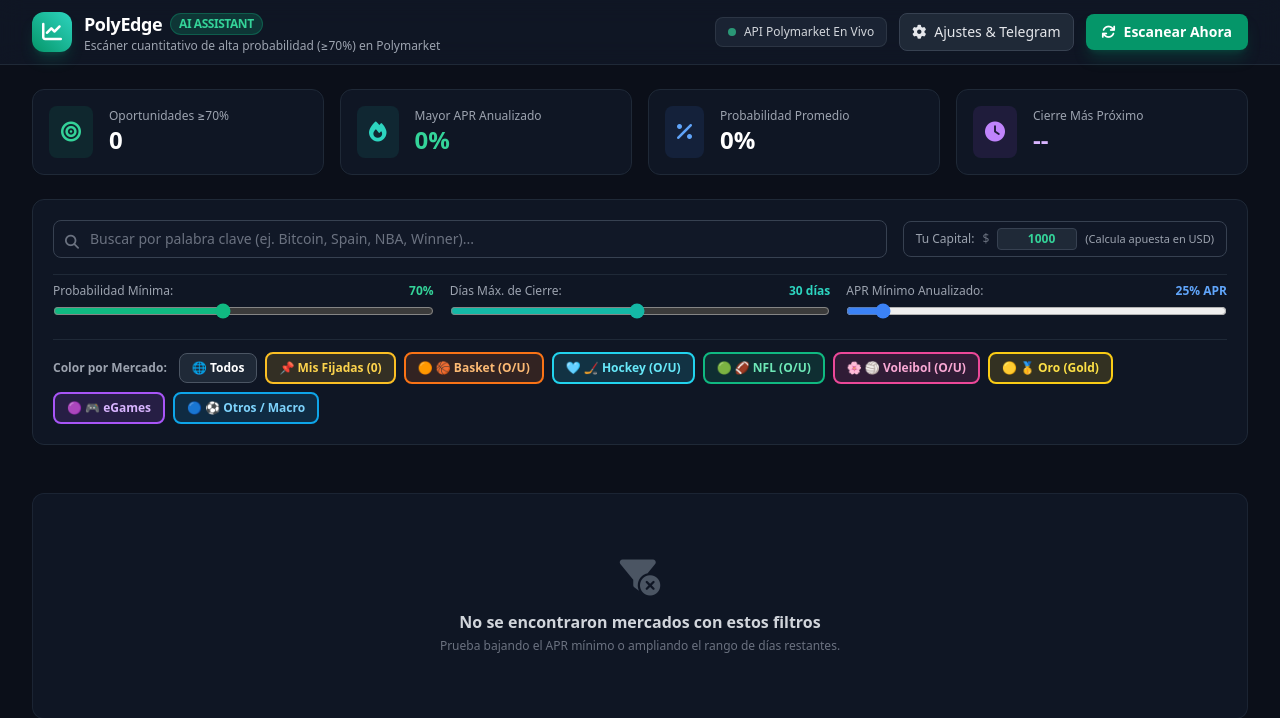
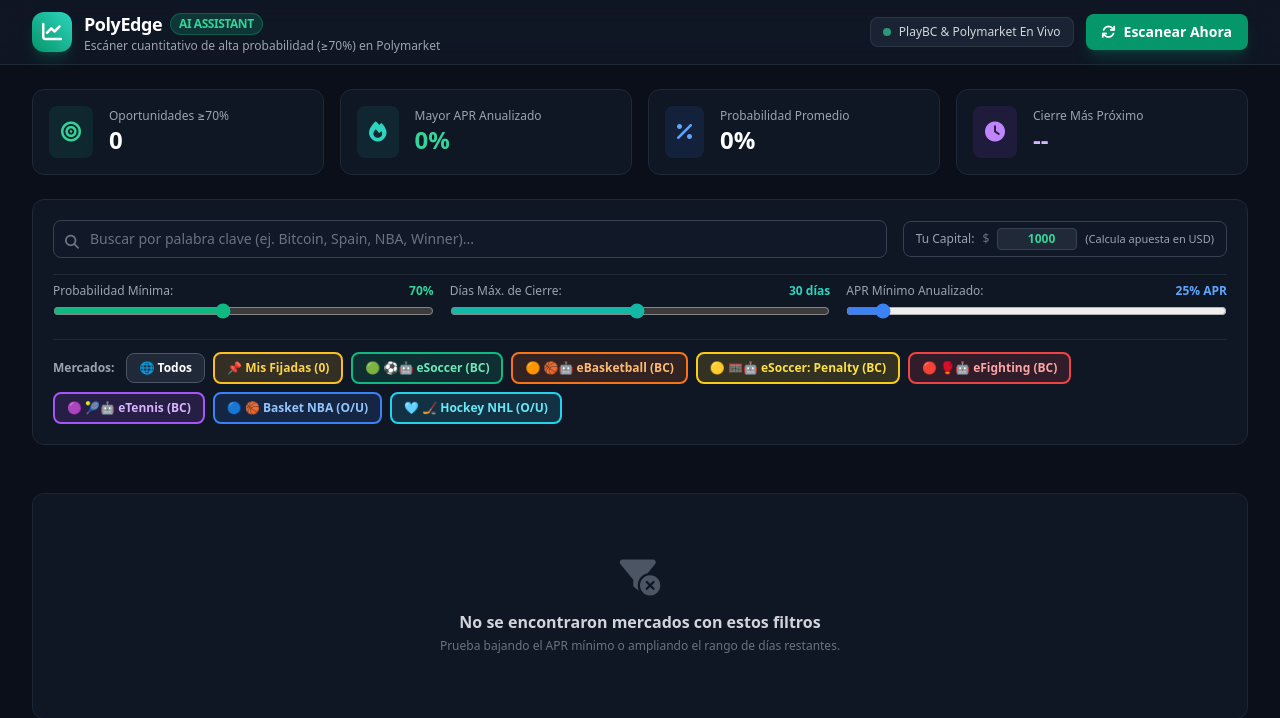
Before and after one commit to liquiloop/polymarket-assistant, a Flask app: page / in a window 1280 px wide. Shown: the top 718 px of the page. Run offline with Flask 3, Linux system fonts and the light colour scheme; data that the repository does not hold is empty; some libraries are stand-ins or nearby versions.

Commit message:
Remove NFL/Volleyball/Gold/Telegram worker and add 5 dedicated BC.GAME categories in templates/index.html

```diff
--- a/templates/index.html
+++ b/templates/index.html
@@ -64,12 +64,8 @@
       <div class="flex items-center space-x-3">
         <div class="hidden sm:flex items-center space-x-2 bg-gray-800/80 px-3 py-1.5 rounded-lg border border-gray-700/60 text-xs">
           <span class="w-2 h-2 rounded-full bg-emerald-400 animate-pulse"></span>
-          <span class="text-gray-300">API Polymarket En Vivo</span>
+          <span class="text-gray-300">PlayBC & Polymarket En Vivo</span>
         </div>
-        <button onclick="abrirConfigModal()" class="px-3 py-2 rounded-lg bg-gray-800 hover:bg-gray-700 text-gray-200 text-sm font-medium border border-gray-700 transition flex items-center gap-2">
-          <i class="fa-solid fa-gear"></i>
-          <span class="hidden sm:inline">Ajustes & Telegram</span>
-        </button>
         <button onclick="escanearMercados()" id="btn-scan" class="px-4 py-2 rounded-lg bg-emerald-600 hover:bg-emerald-500 text-white text-sm font-semibold transition flex items-center gap-2 shadow-lg shadow-emerald-600/25">
           <i class="fa-solid fa-arrows-rotate" id="scan-icon"></i>
           <span>Escanear Ahora</span>
@@ -171,33 +167,33 @@
 
       <!-- LEYENDA DE COLORES Y FILTRO RÁPIDO POR CATEGORÍA -->
       <div class="pt-3 border-t border-gray-800 flex flex-wrap items-center gap-2 text-xs">
-        <span class="text-gray-400 font-semibold mr-1">Color por Mercado:</span>
+        <span class="text-gray-400 font-semibold mr-1">Mercados:</span>
         <button onclick="seleccionarCategoria('todos')" id="cat-todos" class="px-3 py-1.5 rounded-lg border border-gray-600 bg-gray-800 text-white font-bold transition">
           🌐 Todos
         </button>
         <button onclick="seleccionarCategoria('fijadas')" id="cat-fijadas" class="px-3 py-1.5 rounded-lg border-2 border-amber-400 bg-amber-400/15 text-amber-300 font-bold hover:bg-amber-400/25 transition">
           📌 Mis Fijadas (<span id="count-fijadas">0</span>)
         </button>
-        <button onclick="seleccionarCategoria('basket')" id="cat-basket" class="px-3 py-1.5 rounded-lg border-2 border-orange-500 bg-orange-500/15 text-orange-300 font-bold hover:bg-orange-500/25 transition">
-          🟠 🏀 Basket (O/U)
+        <button onclick="seleccionarCategoria('esoccer')" id="cat-esoccer" class="px-3 py-1.5 rounded-lg border-2 border-emerald-500 bg-emerald-500/15 text-emerald-300 font-bold hover:bg-emerald-500/25 transition">
+          🟢 ⚽🤖 eSoccer (BC)
+        </button>
+        <button onclick="seleccionarCategoria('ebasketball')" id="cat-ebasketball" class="px-3 py-1.5 rounded-lg border-2 border-orange-500 bg-orange-500/15 text-orange-300 font-bold hover:bg-orange-500/25 transition">
+          🟠 🏀🤖 eBasketball (BC)
+        </button>
+        <button onclick="seleccionarCategoria('epenalty')" id="cat-epenalty" class="px-3 py-1.5 rounded-lg border-2 border-yellow-400 bg-yellow-400/15 text-yellow-300 font-bold hover:bg-yellow-400/25 transition">
+          🟡 🥅🤖 eSoccer: Penalty (BC)
+        </button>
+        <button onclick="seleccionarCategoria('efighting')" id="cat-efighting" class="px-3 py-1.5 rounded-lg border-2 border-red-500 bg-red-500/15 text-red-300 font-bold hover:bg-red-500/25 transition">
+          🔴 🥊🤖 eFighting (BC)
+        </button>
+        <button onclick="seleccionarCategoria('etennis')" id="cat-etennis" class="px-3 py-1.5 rounded-lg border-2 border-purple-500 bg-purple-500/15 text-purple-300 font-bold hover:bg-purple-500/25 transition">
+          🟣 🎾🤖 eTennis (BC)
+        </button>
+        <button onclick="seleccionarCategoria('basket')" id="cat-basket" class="px-3 py-1.5 rounded-lg border-2 border-blue-500 bg-blue-500/15 text-blue-300 font-bold hover:bg-blue-500/25 transition">
+          🔵 🏀 Basket NBA (O/U)
         </button>
         <button onclick="seleccionarCategoria('hockey')" id="cat-hockey" class="px-3 py-1.5 rounded-lg border-2 border-cyan-400 bg-cyan-400/15 text-cyan-300 font-bold hover:bg-cyan-400/25 transition">
-          🩵 🏒 Hockey (O/U)
-        </button>
-        <button onclick="seleccionarCategoria('nfl')" id="cat-nfl" class="px-3 py-1.5 rounded-lg border-2 border-emerald-500 bg-emerald-500/15 text-emerald-300 font-bold hover:bg-emerald-500/25 transition">
-          🟢 🏈 NFL (O/U)
-        </button>
-        <button onclick="seleccionarCategoria('voleibol')" id="cat-voleibol" class="px-3 py-1.5 rounded-lg border-2 border-pink-500 bg-pink-500/15 text-pink-300 font-bold hover:bg-pink-500/25 transition">
-          🌸 🏐 Voleibol (O/U)
-        </button>
-        <button onclick="seleccionarCategoria('oro')" id="cat-oro" class="px-3 py-1.5 rounded-lg border-2 border-yellow-400 bg-yellow-400/15 text-yellow-300 font-bold hover:bg-yellow-400/25 transition">
-          🟡 🥇 Oro (Gold)
-        </button>
-        <button onclick="seleccionarCategoria('egames')" id="cat-egames" class="px-3 py-1.5 rounded-lg border-2 border-purple-500 bg-purple-500/15 text-purple-300 font-bold hover:bg-purple-500/25 transition">
-          🟣 🎮 eGames
-        </button>
-        <button onclick="seleccionarCategoria('otros')" id="cat-otros" class="px-3 py-1.5 rounded-lg border-2 border-sky-500 bg-sky-500/15 text-sky-300 font-bold hover:bg-sky-500/25 transition">
-          🔵 ⚽ Otros / Macro
+          🩵 🏒 Hockey NHL (O/U)
         </button>
       </div>
     </div>
@@ -362,7 +358,49 @@
     async function verificarEstadoFijadas() {
       const ids = Object.keys(tarjetasFijadas);
       if (ids.length === 0) return;
-      const items = ids.map(id => ({
+
+      let huboCambio = false;
+
+      // 1. Verificar partidas fijadas de BC.GAME directamente desde el navegador
+      const bcIds = ids.filter(id => String(tarjetasFijadas[id].market_id || '').startsWith('bc_'));
+      for (const id of bcIds) {
+        try {
+          const item = tarjetasFijadas[id];
+          const eid = String(item.market_id).replace('bc_', '');
+          const parts = String(id).split('_');
+          const mType = parts[2] || '';
+          const outId = parts[3] || '';
+          const urlBc = `https://api-k-c7818b61-623.sptpub.com/api/v4/live/brand/2103509236163162112/event/es/${eid}`;
+          const rBc = await fetch(urlBc);
+          if (rBc.ok) {
+            const dataBc = await rBc.json();
+            const evBc = (dataBc.events || {})[eid] || {};
+            const specDict = (evBc.markets || {})[mType] || {};
+            let foundK = null;
+            for (const outDict of Object.values(specDict)) {
+              if (outDict && outDict[outId] && !outDict[outId].b) {
+                const kv = parseFloat(outDict[outId].k || 0);
+                if (kv > 1.0) { foundK = kv; break; }
+              }
+            }
+            if (foundK) {
+              const pNow = Math.min(Math.max(1.0 / foundK, 0.01), 0.99);
+              item.price = parseFloat(pNow.toFixed(4));
+              item.centavos = Math.round(pNow * 100);
+              item.probability = parseFloat((pNow * 100).toFixed(1));
+              item.cuota_bc = foundK.toFixed(2);
+              if (pNow >= 0.95) item.estado_resultado = 'WIN';
+              else if (pNow <= 0.08) item.estado_resultado = 'LOSS';
+              huboCambio = true;
+            }
+          }
+        } catch (e) {}
+      }
+
+      // 2. Verificar partidas fijadas de Polymarket en el servidor
+      const polyIds = ids.filter(id => !String(tarjetasFijadas[id].market_id || '').startsWith('bc_'));
+      if (polyIds.length > 0) {
+        const items = polyIds.map(id => ({
           id: id,
           market_id: tarjetasFijadas[id].market_id,
           outcome: tarjetasFijadas[id].outcome
@@ -375,7 +413,6 @@
           });
           const data = await resp.json();
           if (data.success && data.updates) {
-          let huboCambio = false;
             for (const [id, info] of Object.entries(data.updates)) {
               if (tarjetasFijadas[id]) {
                 tarjetasFijadas[id].price = info.current_price;
@@ -386,13 +423,13 @@
                 huboCambio = true;
               }
             }
+          }
+        } catch (e) {}
+      }
+
       if (huboCambio) {
         guardarFijadasLocales();
         renderizarTarjetas();
-          }
-        }
-      } catch (e) {
-        console.error("Error verificando fijadas:", e);
       }
     }
 
@@ -407,7 +444,7 @@
     }
 
     function actualizarBotonesCategoria() {
-      const cats = ['todos', 'fijadas', 'basket', 'hockey', 'nfl', 'voleibol', 'oro', 'egames', 'otros'];
+      const cats = ['todos', 'fijadas', 'esoccer', 'ebasketball', 'epenalty', 'efighting', 'etennis', 'basket', 'hockey'];
       cats.forEach(c => {
         const el = document.getElementById('cat-' + c);
         if (!el) return;
@@ -468,7 +505,8 @@
           }
         }
         if (estado.categoria) {
-          if (estado.categoria === 'btc' || estado.categoria === 'deportes') {
+          const validas = ['todos', 'fijadas', 'esoccer', 'ebasketball', 'epenalty', 'efighting', 'etennis', 'basket', 'hockey'];
+          if (!validas.includes(estado.categoria)) {
             categoriaActiva = 'todos';
           } else {
             categoriaActiva = estado.categoria;
@@ -480,28 +518,57 @@
 
     async function cargarPlayBCDirecto(pMin) {
       try {
-        const base = 'https://api-k-c7818b61-623.sptpub.com/api/v4/live/brand/2103509236163162112/es';
+        const allEvs = {};
+        const sports = {};
+        const categories = {};
+        const tournaments = {};
+
+        // Consultar tanto partidas EN VIVO (live) como PRÓXIMAS (prematch) en PlayBC
+        for (const mode of ['live', 'prematch']) {
+          try {
+            const base = `https://api-k-c7818b61-623.sptpub.com/api/v4/${mode}/brand/2103509236163162112/es`;
             const r0 = await fetch(`${base}/0`);
             const init = await r0.json();
-        const vTop = (init.top_events_versions || [0])[0];
-        const vRest = (init.rest_events_versions || [0])[0];
-        const [d1, d2] = await Promise.all([
-          vTop ? fetch(`${base}/${vTop}`).then(r => r.json()) : Promise.resolve({}),
-          vRest ? fetch(`${base}/${vRest}`).then(r => r.json()) : Promise.resolve({})
-        ]);
-        const allEvs = Object.assign({}, d1.events || {}, d2.events || {});
-        const sports = Object.assign({}, d1.sports || {}, d2.sports || {});
-        const categories = Object.assign({}, d1.categories || {}, d2.categories || {});
-        const tournaments = Object.assign({}, d1.tournaments || {}, d2.tournaments || {});
-        const egameSports = new Set(['109', '111', '137', '153', '300', '302', '303', '304', '305', '307', '309', '322']);
+            const versions = [...(init.top_events_versions || []), ...(init.rest_events_versions || [])].slice(0, 2);
+            const payloads = await Promise.all(versions.map(v => fetch(`${base}/${v}`).then(r => r.json()).catch(() => ({}))));
+            for (const d of payloads) {
+              Object.assign(sports, d.sports || {});
+              Object.assign(categories, d.categories || {});
+              Object.assign(tournaments, d.tournaments || {});
+              for (const [eid, ev] of Object.entries(d.events || {})) {
+                if (!allEvs[eid]) {
+                  ev._is_live = (mode === 'live');
+                  allEvs[eid] = ev;
+                }
+              }
+            }
+          } catch (e) {}
+        }
+
+        // Mapeo de los 5 deportes de BC pedidos en las fotos
+        const mapaDeportesBC = {
+          '300': { cat: 'esoccer', label: '🟢 ⚽🤖 eSoccer (BC)' },
+          '137': { cat: 'esoccer', label: '🟢 ⚽🤖 eSoccer FC27 (BC)' },
+          '309': { cat: 'esoccer', label: '🟢 ⚽🤖 eSoccer Volta (BC)' },
+          '302': { cat: 'ebasketball', label: '🟠 🏀🤖 eBasketball (BC)' },
+          '153': { cat: 'ebasketball', label: '🟠 🏀🤖 eBasketball 2K (BC)' },
+          '307': { cat: 'epenalty', label: '🟡 🥅🤖 eSoccer: Penalty (BC)' },
+          '304': { cat: 'efighting', label: '🔴 🥊🤖 eFighting (BC)' },
+          '303': { cat: 'etennis', label: '🟣 🎾🤖 eTennis (BC)' }
+        };
+
         const extraidas = [];
+        const pUmbral = Math.min(pMin, 0.58);
 
         for (const [eid, ev] of Object.entries(allEvs)) {
           const desc = ev.desc || {};
           const sp = String(desc.sport || '');
-          if (!egameSports.has(sp) || !ev.markets) continue;
+          const infoCat = mapaDeportesBC[sp];
+          if (!infoCat || !ev.markets) continue;
+
           const comps = (desc.competitors || []).map(c => c.name || '');
           if (comps.length < 2) continue;
+
           const spInfo = sports[sp] || {};
           const spName = spInfo.name || 'eGames';
           const spSlug = spInfo.slug || 'esports';
@@ -511,11 +578,15 @@
           const tName = tInfo.name || '';
           const evSlug = desc.slug || 'match';
           const sc = ev.score || {};
-          const marcador = `${sc.home_score || 0} - ${sc.away_score || 0}`;
+          const esVivo = Boolean(ev._is_live);
+          const marcador = esVivo ? `${sc.home_score ?? 0} - ${sc.away_score ?? 0}` : 'Por Empezar';
           const urlBc = `https://playbc.fun/es/sports/${spSlug}/${cSlug}/${tSlug}/${evSlug}-${eid}`;
 
-          let mejorOp = null;
-          let mejorScore = -1;
+          let mejorOU = null;
+          let mejorScoreOU = -1;
+          let mejorGanador = null;
+          let mejorScoreGanador = -1;
+
           for (const [mType, specDict] of Object.entries(ev.markets)) {
             if (!specDict || typeof specDict !== 'object') continue;
             for (const [spec, outDict] of Object.entries(specDict)) {
@@ -523,12 +594,13 @@
               for (const [outId, outData] of Object.entries(outDict)) {
                 if (!outData || outData.b) continue;
                 const k = parseFloat(outData.k || 0);
-                if (k < 1.05 || k > 1.54) continue;
+                if (k < 1.05 || k > 1.72) continue;
                 const pImpl = 1.0 / k;
-                if (pImpl < Math.min(pMin, 0.65)) continue;
+                if (pImpl < pUmbral) continue;
                 const roi = (k - 1.0) * 100;
-                let labelBoton = '';
-                let comoGanas = '';
+                const cobro10 = (10 * k).toFixed(2);
+
+                // 1. Prioridad Principal: Over / Under (total=)
                 if (spec.includes('total=') && (outId === '12' || outId === '13')) {
                   const mTot = spec.match(/total=(\d+\.?\d*)/);
                   if (!mTot) continue;
@@ -536,24 +608,22 @@
                   if (Math.round(lv * 100) % 50 !== 0) continue;
                   const minOver = (lv % 1 !== 0) ? (Math.floor(lv) + 1) : (lv + 1);
                   const maxUnder = (lv % 1 !== 0) ? Math.floor(lv) : (lv - 1);
+                  let labelBoton = '';
+                  let comoGanas = '';
                   if (outId === '12') {
                     labelBoton = `Más de ${lv} / Over (Cuota ${k.toFixed(2)})`;
-                    comoGanas = `📈 APUESTA DE MÁS DE (OVER ${lv}) [Marcador en vivo: ${marcador}]: Ganas si entre ambos suman ${minOver} o más goles/puntos/rondas en la partida.`;
+                    comoGanas = `📈 APUESTA DE MÁS DE (OVER ${lv}) [${marcador}]: Ganas si entre ambos suman ${minOver} o más goles/puntos/rondas en la partida.`;
                   } else {
                     labelBoton = `Menos de ${lv} / Under (Cuota ${k.toFixed(2)})`;
-                    comoGanas = `📉 APUESTA DE MENOS DE (UNDER ${lv}) [Marcador en vivo: ${marcador}]: Ganas si entre ambos hacen ${maxUnder} o menos goles/puntos/rondas en la partida.`;
+                    comoGanas = `📉 APUESTA DE MENOS DE (UNDER ${lv}) [${marcador}]: Ganas si entre ambos hacen ${maxUnder} o menos goles/puntos/rondas en la partida.`;
                   }
-                } else {
-                  // Enfocar los eGames de BC.GAME 100% en Over / Under (Más de / Menos de)
-                  continue;
-                }
-                if (pImpl > mejorScore) {
-                  mejorScore = pImpl;
-                  const cobro10 = (10 * k).toFixed(2);
-                  mejorOp = {
+                  const pref = (pImpl >= 0.70 && pImpl <= 0.92) ? (pImpl + 0.5) : pImpl;
+                  if (pref > mejorScoreOU) {
+                    mejorScoreOU = pref;
+                    mejorOU = {
                       id: `bc_${eid}_${mType}_${outId}`,
                       market_id: `bc_${eid}`,
-                    question: `🎮 [BC.GAME - ${spName}] ${comps[0]} vs. ${comps[1]} (En Vivo: ${marcador})`,
+                      question: `${comps[0]} vs. ${comps[1]} (${esVivo ? 'En Vivo: ' + marcador : 'Próximo'})`,
                       outcome: labelBoton,
                       probability: parseFloat((pImpl * 100).toFixed(1)),
                       price: parseFloat(pImpl.toFixed(4)),
@@ -562,14 +632,49 @@
                       roi: parseFloat(roi.toFixed(2)),
                       days_left: 0.04,
                       hours_left: 1,
-                    en_vivo_ahora: true,
+                      en_vivo_ahora: esVivo,
                       es_playbc: true,
-                    categoria: 'egames',
-                    categoria_label: `🟣 🎮 BC.GAME (${spName})`,
+                      categoria: infoCat.cat,
+                      categoria_label: infoCat.label,
                       apr: Math.round((roi / 0.04) * 365),
                       kelly_pct: 2.5,
                       como_ganas: comoGanas,
-                    instruccion_boton: `En PlayBC toca el botón «${labelBoton}» (Partida en vivo: ${marcador}).`,
+                      instruccion_boton: `En PlayBC busca «Total (${lv})» y toca el botón «${labelBoton}».`,
+                      cobro_10: cobro10,
+                      ganancia_10: (cobro10 - 10).toFixed(2),
+                      link: urlBc
+                    };
+                  }
+                }
+                // 2. Respaldo para eFighting / eTennis / Partidas sin línea O/U activa
+                else if ((spec === '' || spec.startsWith('roundnr=') || spec.startsWith('gamenr=')) && ['1', '3', '4', '5'].includes(outId)) {
+                  const gNom = (outId === '1' || outId === '4') ? comps[0] : comps[1];
+                  const subSpec = spec ? ` (${spec.replace('roundnr=', 'Round ').replace('gamenr=', 'Game ')})` : '';
+                  const labelBoton = `${gNom}${subSpec} (Cuota ${k.toFixed(2)})`;
+                  const comoGanas = `🎮 PARTIDA EN PLAYBC [${marcador}]: Ganas si «${gNom}» gana${subSpec} en ${tName || spName}.`;
+                  const pref = (pImpl >= 0.70 && pImpl <= 0.92) ? (pImpl + 0.5) : pImpl;
+                  if (pref > mejorScoreGanador) {
+                    mejorScoreGanador = pref;
+                    mejorGanador = {
+                      id: `bc_${eid}_${mType}_${outId}`,
+                      market_id: `bc_${eid}`,
+                      question: `${comps[0]} vs. ${comps[1]} (${esVivo ? 'En Vivo: ' + marcador : 'Próximo'})`,
+                      outcome: labelBoton,
+                      probability: parseFloat((pImpl * 100).toFixed(1)),
+                      price: parseFloat(pImpl.toFixed(4)),
+                      centavos: Math.round(pImpl * 100),
+                      cuota_bc: k.toFixed(2),
+                      roi: parseFloat(roi.toFixed(2)),
+                      days_left: 0.04,
+                      hours_left: 1,
+                      en_vivo_ahora: esVivo,
+                      es_playbc: true,
+                      categoria: infoCat.cat,
+                      categoria_label: infoCat.label,
+                      apr: Math.round((roi / 0.04) * 365),
+                      kelly_pct: 2.5,
+                      como_ganas: comoGanas,
+                      instruccion_boton: `En PlayBC toca el botón «${labelBoton}».`,
                       cobro_10: cobro10,
                       ganancia_10: (cobro10 - 10).toFixed(2),
                       link: urlBc
@@ -578,9 +683,17 @@
                 }
               }
             }
-          if (mejorOp) extraidas.push(mejorOp);
           }
-        return extraidas.slice(0, 25);
+
+          if (mejorOU) {
+            extraidas.push(mejorOU);
+          } else if (mejorGanador) {
+            extraidas.push(mejorGanador);
+          }
+        }
+
+        extraidas.sort((a, b) => (b.en_vivo_ahora - a.en_vivo_ahora) || (b.probability - a.probability));
+        return extraidas;
       } catch (e) {
         return [];
       }
@@ -695,40 +808,40 @@
       }
 
       const estilosCategoria = {
-        basket: {
+        esoccer: {
+          border: 'border-2 border-emerald-500 shadow-[0_0_18px_rgba(16,185,129,0.28)]',
+          badge: 'bg-emerald-500/20 text-emerald-300 border border-emerald-500/50',
+          label: '🟢 ⚽🤖 eSoccer (BC)'
+        },
+        ebasketball: {
           border: 'border-2 border-orange-500 shadow-[0_0_18px_rgba(249,115,22,0.28)]',
           badge: 'bg-orange-500/20 text-orange-300 border border-orange-500/50',
-          label: '🟠 🏀 BASKET (O/U)'
+          label: '🟠 🏀🤖 eBasketball (BC)'
+        },
+        epenalty: {
+          border: 'border-2 border-yellow-400 shadow-[0_0_18px_rgba(250,204,21,0.28)]',
+          badge: 'bg-yellow-400/20 text-yellow-300 border border-yellow-400/50',
+          label: '🟡 🥅🤖 eSoccer: Penalty (BC)'
+        },
+        efighting: {
+          border: 'border-2 border-red-500 shadow-[0_0_18px_rgba(239,68,68,0.28)]',
+          badge: 'bg-red-500/20 text-red-300 border border-red-500/50',
+          label: '🔴 🥊🤖 eFighting (BC)'
+        },
+        etennis: {
+          border: 'border-2 border-purple-500 shadow-[0_0_18px_rgba(168,85,247,0.28)]',
+          badge: 'bg-purple-500/20 text-purple-300 border border-purple-500/50',
+          label: '🟣 🎾🤖 eTennis (BC)'
+        },
+        basket: {
+          border: 'border-2 border-blue-500 shadow-[0_0_18px_rgba(59,130,246,0.28)]',
+          badge: 'bg-blue-500/20 text-blue-300 border border-blue-500/50',
+          label: '🔵 🏀 BASKET NBA (O/U)'
         },
         hockey: {
           border: 'border-2 border-cyan-400 shadow-[0_0_18px_rgba(34,211,238,0.28)]',
           badge: 'bg-cyan-400/20 text-cyan-300 border border-cyan-400/50',
-          label: '🩵 🏒 HOCKEY (O/U)'
-        },
-        nfl: {
-          border: 'border-2 border-emerald-500 shadow-[0_0_18px_rgba(16,185,129,0.28)]',
-          badge: 'bg-emerald-500/20 text-emerald-300 border border-emerald-500/50',
-          label: '🟢 🏈 NFL (O/U)'
-        },
-        voleibol: {
-          border: 'border-2 border-pink-500 shadow-[0_0_18px_rgba(236,72,153,0.28)]',
-          badge: 'bg-pink-500/20 text-pink-300 border border-pink-500/50',
-          label: '🌸 🏐 VOLEIBOL (O/U)'
-        },
-        oro: {
-          border: 'border-2 border-yellow-400 shadow-[0_0_18px_rgba(250,204,21,0.28)]',
-          badge: 'bg-yellow-400/20 text-yellow-300 border border-yellow-400/50',
-          label: '🟡 🥇 ORO (GOLD)'
-        },
-        egames: {
-          border: 'border-2 border-purple-500 shadow-[0_0_18px_rgba(168,85,247,0.28)]',
-          badge: 'bg-purple-500/20 text-purple-300 border border-purple-500/50',
-          label: '🟣 🎮 EGAMES'
-        },
-        otros: {
-          border: 'border-2 border-sky-500/80 shadow-[0_0_14px_rgba(14,165,233,0.20)]',
-          badge: 'bg-sky-500/20 text-sky-300 border border-sky-500/40',
-          label: '🔵 ⚽ OTROS / MACRO'
+          label: '🩵 🏒 HOCKEY NHL (O/U)'
         }
       };
 
@@ -743,8 +856,8 @@
         const tiempoBadge = op.es_btc_5m
           ? `⚡ ${op.tiempo_exacto || 'En vivo'}`
           : (op.en_vivo_ahora ? `🔴 EN VIVO AHORA (~1-2 hrs)` : (op.days_left < 1 ? `⏱️ Cobras en ~${Math.round(op.hours_left)} hrs` : `📅 Cobras en ~${op.days_left} días`));
-        const catKey = op.categoria || 'otros';
-        const estilo = estilosCategoria[catKey] || estilosCategoria.otros;
+        const catKey = op.categoria || 'esoccer';
+        const estilo = estilosCategoria[catKey] || estilosCategoria.esoccer;
 
         // Banner especial cuando el switch está activo y el resultado es WIN o está en seguimiento
         let bannerResultado = '';
```
Lines whose indentation alone changed are shown as unchanged.
